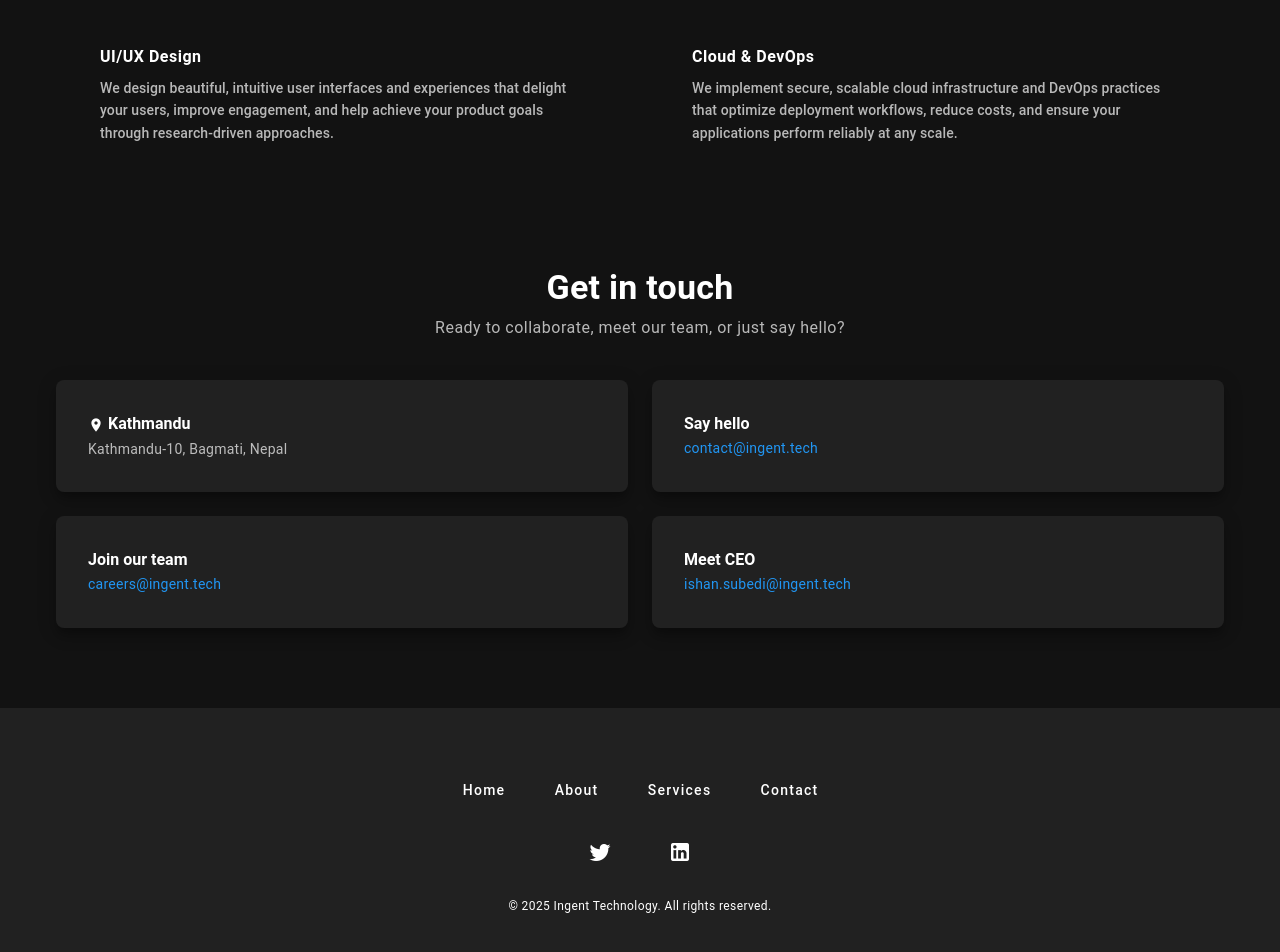
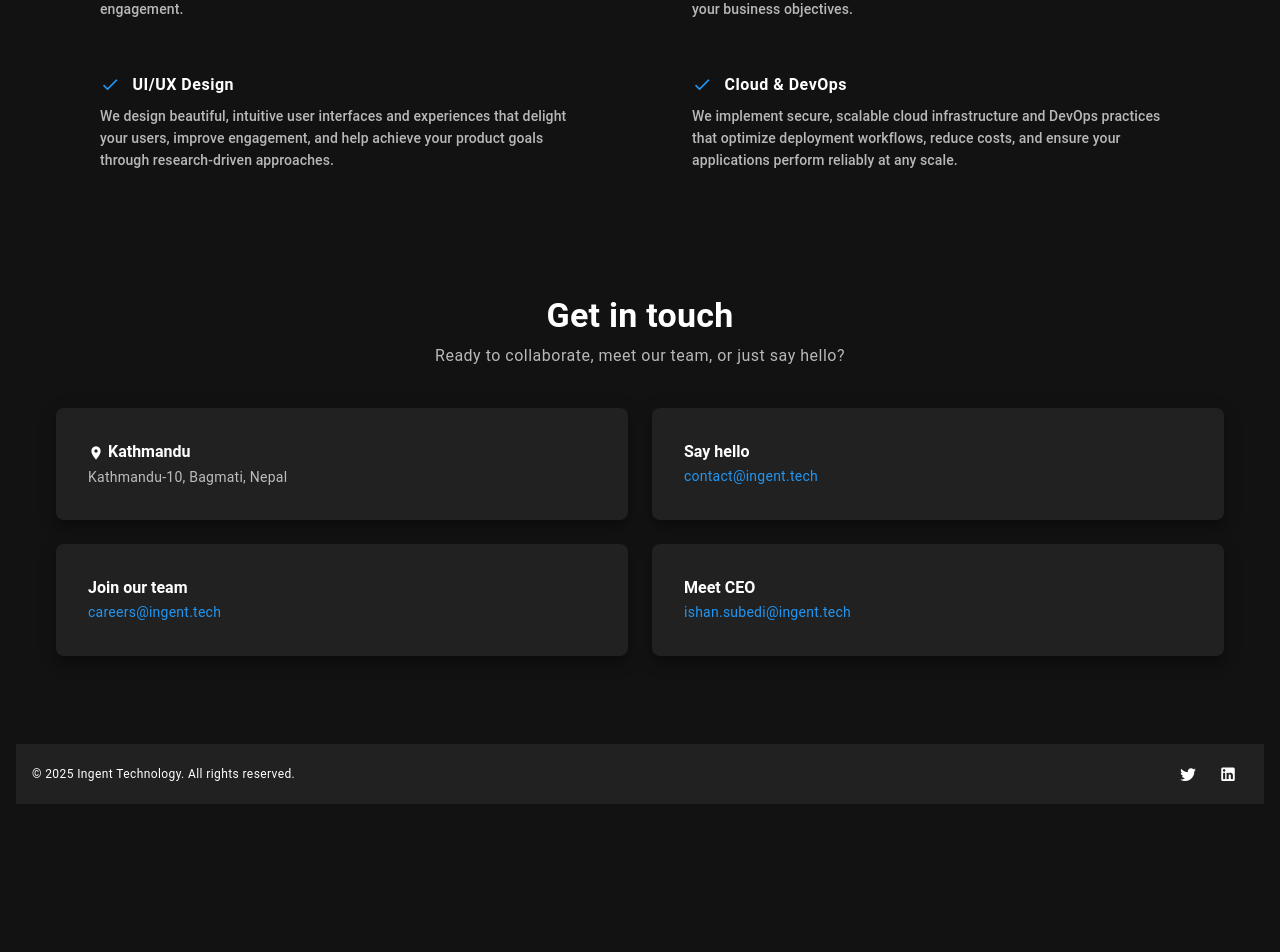
Before and after one commit to ikushum/Ingent-Website, a Vue app: page / in a window 1280 px wide. Shown: the part 2122-3074 px from the top of the page. After the commit the page ends 2934 px from the top, so only its background shows below. Built offline with nearby package versions, Linux system fonts and the light colour scheme; a small style sheet from the web is missing.

Commit message:
style adjustments

```diff
--- a/src/components/MainFooter.vue
+++ b/src/components/MainFooter.vue
@@ -1,43 +1,30 @@
 <template>
-  <v-footer class="text-center d-flex flex-column py-sm-16 py-8 mt-10">
-    <v-row justify="center" no-gutters>
-      <v-btn
-        v-for="link in props.navigationLinks"
-        :key="link.title"
-        class="mx-2 text-none"
-        rounded
-        :text="link.title"
-        variant="text"
-        @click="link.handler"
-      />
-    </v-row>
+  <v-footer class="text-center d-flex flex-column bg-background">
+    <v-sheet
+      class="d-flex flex-column flex-sm-row justify-space-between align-center px-4 py-1"
+      variant="flat"
+      width="100%"
+    >
+      <p class="text-caption py-4">
+        &copy; {{ new Date().getFullYear() }} Ingent Technology. All rights reserved.
+      </p>
 
-    <div class="my-5">
+      <div>
         <v-btn
           v-for="icon in icons"
           :key="icon.icon"
-        class="mx-4"
           :href="icon.href"
           :icon="icon.icon"
+          size="small"
           target="_blank"
           variant="text"
         />
       </div>
-
-    <p class="text-caption">
-      &copy; {{ new Date().getFullYear() }} Ingent Technology. All rights reserved.
-    </p>
+    </v-sheet>
   </v-footer>
 </template>
 
 <script setup>
-  const props = defineProps({
-    navigationLinks: {
-      type: Array,
-      required: true,
-    },
-  })
-
   const icons = [
     // 'mdi-facebook',
     {
--- a/src/components/OurServices.vue
+++ b/src/components/OurServices.vue
@@ -4,7 +4,11 @@
       class="mb-10 text-center"
       color="transparent"
     >
-      <h1 class="text-h4 font-weight-bold mb-2">
+      <p class="text-body-2 text-primary">
+        All in one place
+      </p>
+
+      <h1 class="text-h4 font-weight-bold my-2">
         Our Core Services
       </h1>
 
@@ -27,6 +31,13 @@
         >
           <template #title>
             <p class="text-body-1 font-weight-bold pb-2">
+              <v-icon
+                class="mr-2"
+                color="primary"
+                icon="mdi-check"
+                size="small"
+              />
+
               {{ item.title }}
             </p>
           </template>
```
Lines whose indentation alone changed are shown as unchanged.
